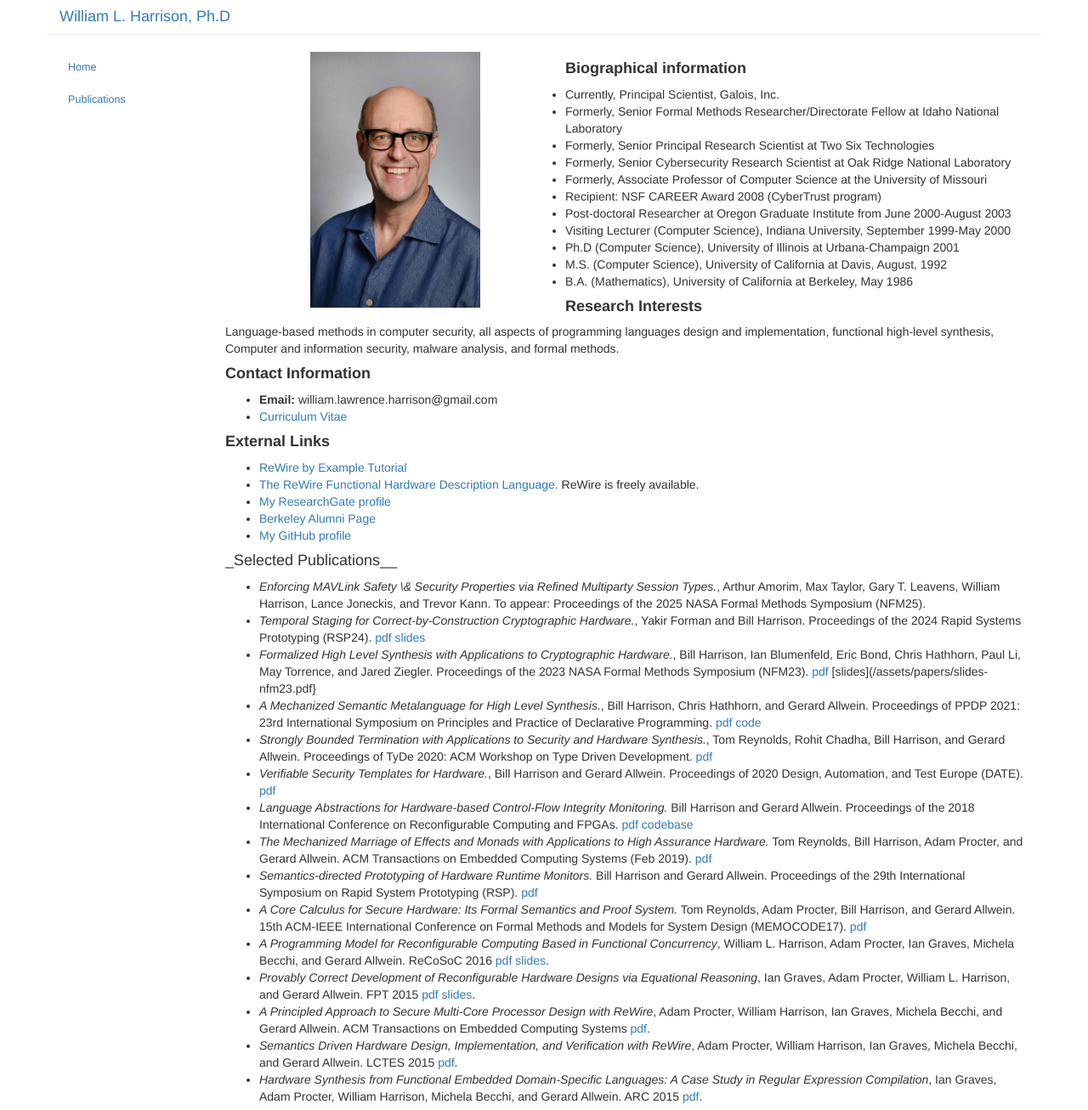
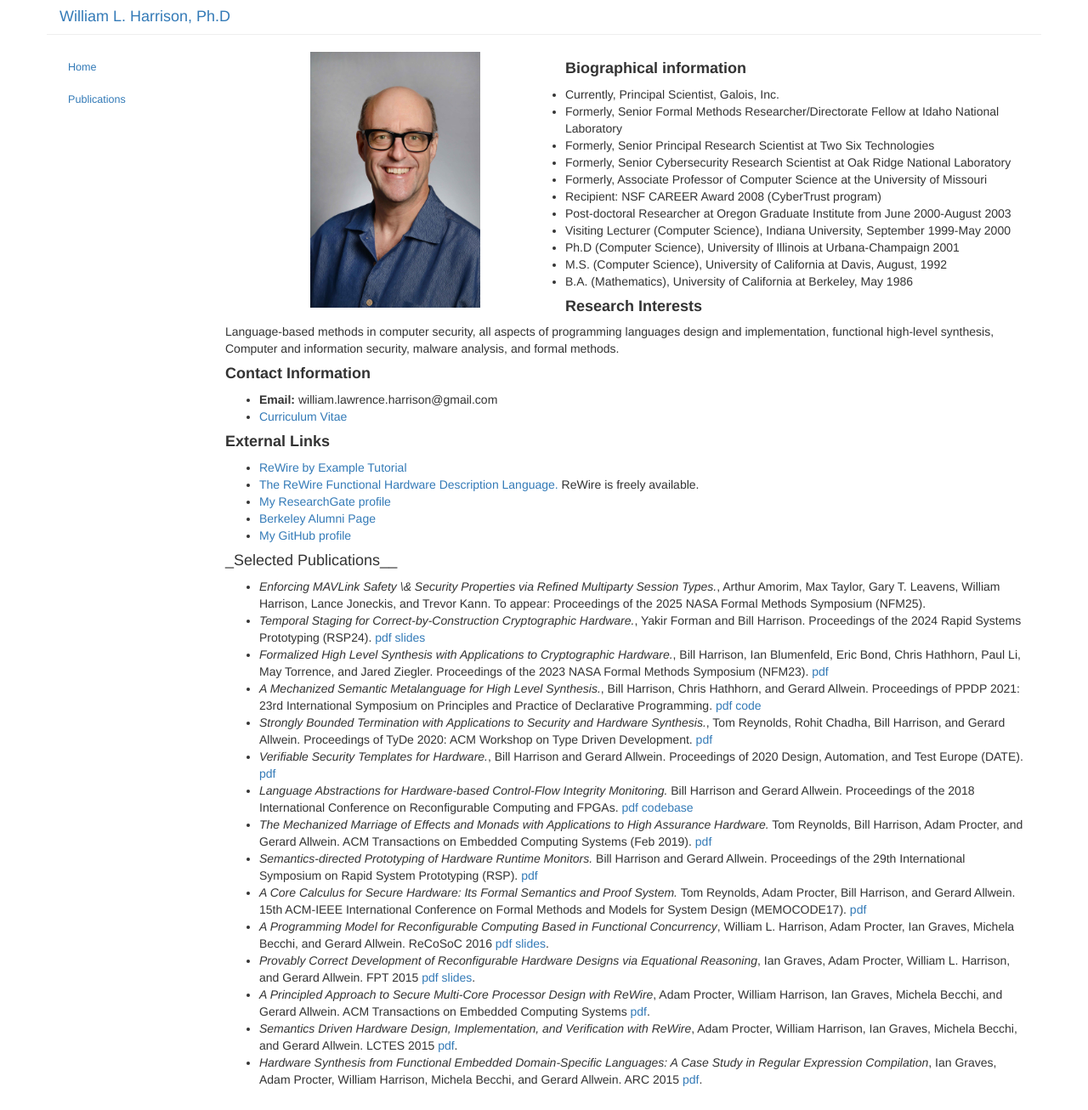
Before and after one commit to harrisonwl/harrisonwl.github.io, a Jekyll site: the page built from index.md, in a window 1280 px wide, cut to the strip 0-1306 px from the top of the page. Shown: the whole strip at 85% size. Built offline with Jekyll 4.4.1, drawn with Linux system fonts in a browser that asks for light colours.

Commit message:
fixing a link

```diff
--- a/index.md
+++ b/index.md
@@ -55,7 +55,7 @@ Language-based methods in computer security, all aspects of programming language
 
 * _Enforcing MAVLink Safety \& Security Properties via Refined Multiparty Session Types._, Arthur Amorim, Max Taylor, Gary T. Leavens, William Harrison, Lance Joneckis, and Trevor Kann. To appear: Proceedings of the 2025 NASA Formal Methods Symposium (NFM25).
 * _Temporal Staging for Correct-by-Construction Cryptographic Hardware._, Yakir Forman and Bill Harrison. Proceedings of the 2024 Rapid Systems Prototyping (RSP24). [pdf]({{ site.baseurl }}/assets/papers/rsp24.pdf)  [slides]({{ site.baseurl }}/assets/papers/slides-rsp24.pdf)
-* _Formalized High Level Synthesis with Applications to Cryptographic Hardware._, Bill Harrison, Ian Blumenfeld, Eric Bond, Chris Hathhorn, Paul Li, May Torrence, and Jared Ziegler. Proceedings of the 2023 NASA Formal Methods Symposium (NFM23). [pdf]({{ site.baseurl }}/assets/papers/nfm23.pdf) [slides]({{ site.baseurl }}/assets/papers/slides-nfm23.pdf}
+* _Formalized High Level Synthesis with Applications to Cryptographic Hardware._, Bill Harrison, Ian Blumenfeld, Eric Bond, Chris Hathhorn, Paul Li, May Torrence, and Jared Ziegler. Proceedings of the 2023 NASA Formal Methods Symposium (NFM23). [pdf]({{ site.baseurl }}/assets/papers/nfm23.pdf)
 * _A Mechanized Semantic Metalanguage for High Level Synthesis._, Bill Harrison, Chris Hathhorn, and Gerard Allwein. Proceedings of PPDP 2021: 23rd International Symposium on Principles and Practice of Declarative Programming. [pdf]({{ site.baseurl }}/assets/papers/ppdp21.pdf) [code]({{ site.baseurl }}/assets/code/ppdp21codebase.tar.gz)
 * _Strongly Bounded Termination with Applications to Security and Hardware Synthesis._, Tom Reynolds, Rohit Chadha, Bill Harrison, and Gerard Allwein. Proceedings of TyDe 2020: ACM Workshop on Type Driven Development. [pdf]({{ site.baseurl }}/assets/papers/tyde20.pdf)
 * _Verifiable Security Templates for Hardware._, Bill Harrison and Gerard Allwein. Proceedings of 2020 Design, Automation, and Test Europe (DATE). [pdf]({{ site.baseurl }}/assets/papers/date20.pdf)
```
